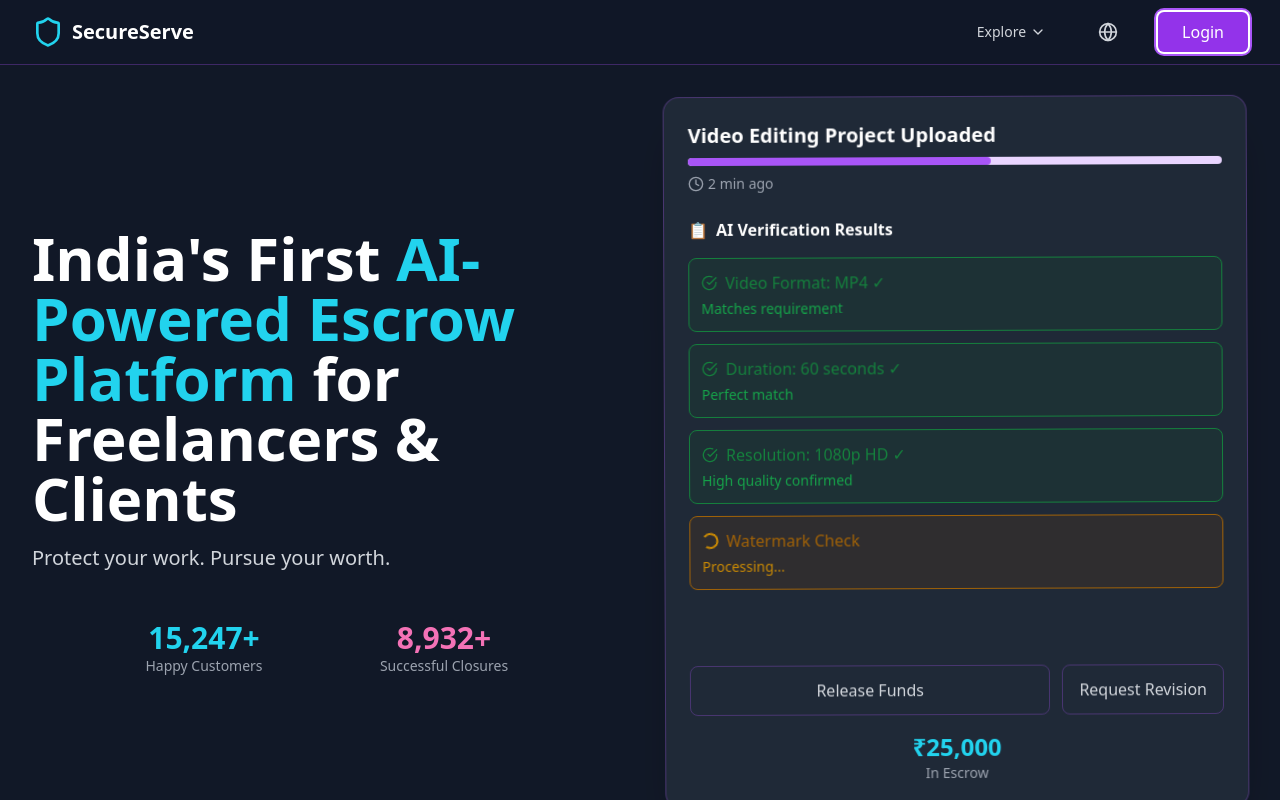
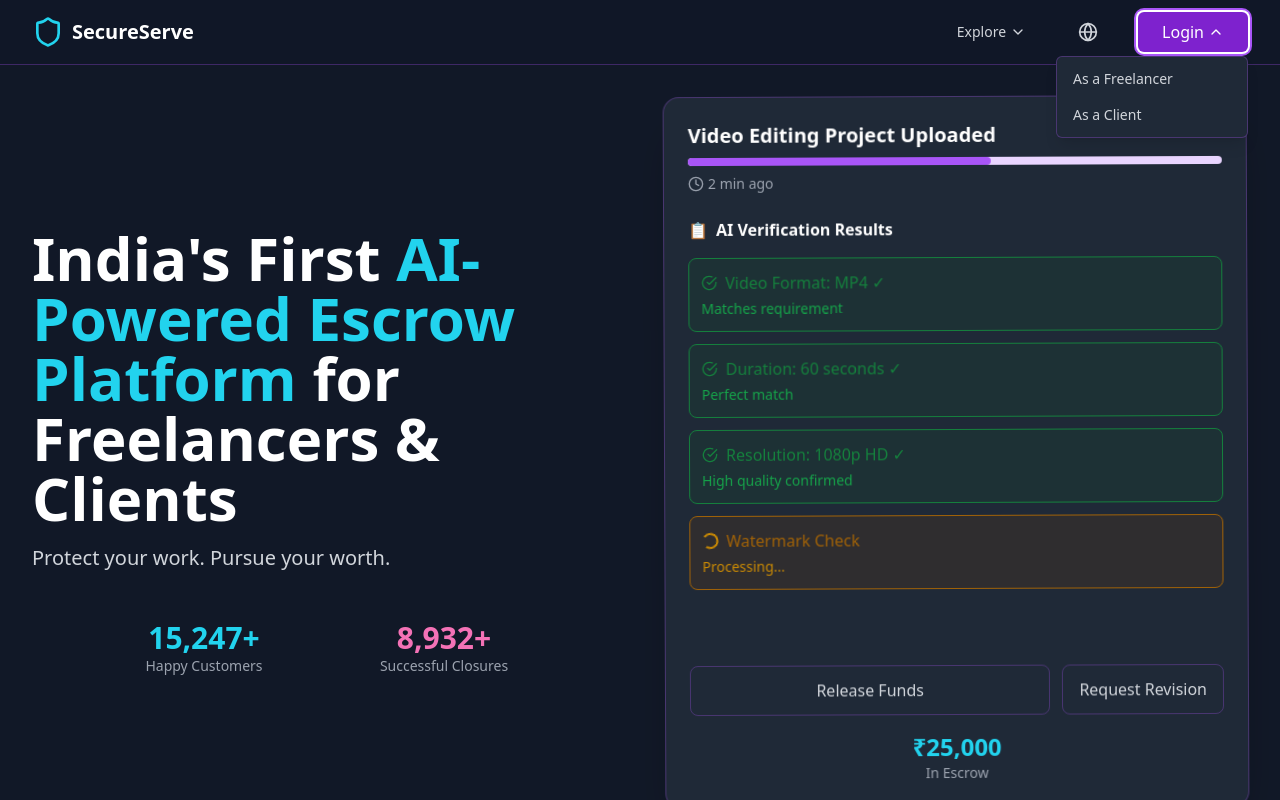
Before and after one commit to secureserve2025/SSBackendOnCursor, a React (Vite) app: page / in a window 1280 px wide. Both pictures are taken after a click on the button "Login". Shown: the top 800 px of the page. Built offline with nearby package versions, Linux system fonts and the light colour scheme.

Commit message:
Add Login dropdown with Freelancer and Client options

```diff
--- a/src/components/Header.tsx
+++ b/src/components/Header.tsx
@@ -9,6 +9,7 @@ const Header: React.FC<HeaderProps> = ({ darkMode }) => {
   const [isMenuOpen, setIsMenuOpen] = useState(false);
   const [isExploreOpen, setIsExploreOpen] = useState(false);
   const [isLanguageOpen, setIsLanguageOpen] = useState(false);
+  const [isLoginOpen, setIsLoginOpen] = useState(false);
 
   const exploreLinks = [
     { label: 'How it works', href: '#how-it-works', onClick: () => scrollToSection('how-it-works') },
@@ -16,6 +17,10 @@ const Header: React.FC<HeaderProps> = ({ darkMode }) => {
     { label: 'Contact us', href: '#contact', onClick: () => scrollToFooter() },
   ];
 
+  const loginOptions = [
+    { label: 'As a Freelancer', href: '/login/freelancer' },
+    { label: 'As a Client', href: '/login/client' },
+  ];
   const indianLanguages = [
     { label: 'English', code: 'en' },
     { label: 'हिंदी (Hindi)', code: 'hi' },
@@ -144,10 +149,40 @@ const Header: React.FC<HeaderProps> = ({ darkMode }) => {
               )}
             </div>
 
-            {/* CTA Button */}
-            <button className="bg-purple-600 hover:bg-purple-700 text-white px-6 py-2 rounded-md font-medium transition-colors focus:outline-none focus:ring-2 focus:ring-purple-500 focus:ring-offset-2">
-              Login
-            </button>
+            {/* Login Dropdown */}
+            <div className="relative">
+              <button
+                onClick={() => setIsLoginOpen(!isLoginOpen)}
+                className={`flex items-center space-x-1 bg-purple-600 hover:bg-purple-700 text-white px-6 py-2 rounded-md font-medium transition-colors focus:outline-none focus:ring-2 focus:ring-purple-500 focus:ring-offset-2 ${
+                  isLoginOpen ? 'bg-purple-700' : ''
+                }`}
+              >
+                <span>Login</span>
+                <ChevronDown className={`h-4 w-4 transition-transform ${isLoginOpen ? 'rotate-180' : ''}`} />
+              </button>
+
+              {/* Login Dropdown Menu */}
+              {isLoginOpen && (
+                <div className={`absolute top-full right-0 mt-1 w-48 rounded-md shadow-lg ${
+                  darkMode ? 'bg-gray-800 border border-purple-500/30' : 'bg-white border border-gray-200'
+                } py-1`}>
+                  {loginOptions.map((option) => (
+                    <a
+                      key={option.label}
+                      href={option.href}
+                      className={`block px-4 py-2 text-sm transition-colors ${
+                        darkMode
+                          ? 'text-gray-300 hover:text-white hover:bg-purple-700/50'
+                          : 'text-gray-700 hover:text-gray-900 hover:bg-gray-100'
+                      }`}
+                      onClick={() => setIsLoginOpen(false)}
+                    >
+                      {option.label}
+                    </a>
+                  ))}
+                </div>
+              )}
+            </div>
           </nav>
 
           {/* Mobile Menu Button */}
@@ -234,9 +269,24 @@ const Header: React.FC<HeaderProps> = ({ darkMode }) => {
 
               {/* Mobile CTA */}
               <div className="px-3 pt-2">
-                <button className="w-full bg-purple-600 hover:bg-purple-700 text-white px-6 py-3 rounded-md font-medium transition-colors focus:outline-none focus:ring-2 focus:ring-purple-500 focus:ring-offset-2">
-                  Login
-                </button>
+                <div className="space-y-2">
+                  <div className={`px-3 py-2 text-sm font-medium ${darkMode ? 'text-gray-300' : 'text-gray-700'}`}>
+                    Login
+                  </div>
+                  {loginOptions.map((option) => (
+                    <a
+                      key={option.label}
+                      href={option.href}
+                      className={`block w-full px-6 py-3 rounded-md font-medium transition-colors text-center ${
+                        darkMode
+                          ? 'bg-purple-600 hover:bg-purple-700 text-white'
+                          : 'bg-purple-600 hover:bg-purple-700 text-white'
+                      } focus:outline-none focus:ring-2 focus:ring-purple-500 focus:ring-offset-2`}
+                    >
+                      {option.label}
+                    </a>
+                  ))}
+                </div>
               </div>
             </div>
           </div>
```
